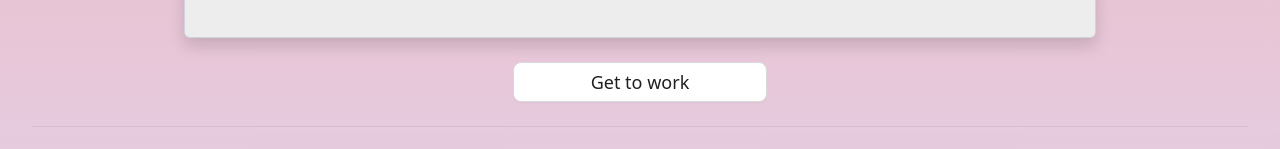
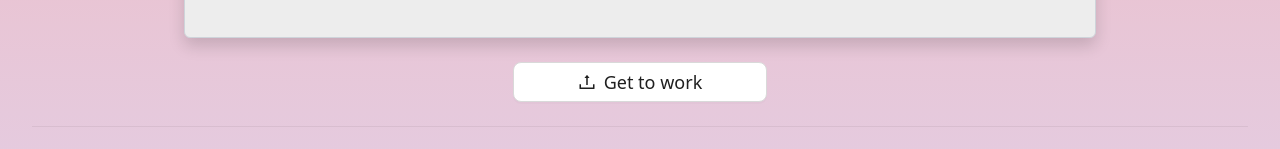
Before and after one commit to ExplainThisPR/explain-this-pr, a React (Create React App) app: page /playground in a window 1280 px wide. Shown: the part 714-863 px from the top of the page. Built offline with nearby package versions, Linux system fonts and the light colour scheme; no server answers; the database is empty.

Commit message:
Add upload icon to CTA on Playground
Makes it stand out a bit more

```diff
--- a/package.json
+++ b/package.json
@@ -3,6 +3,7 @@
   "version": "0.1.0",
   "private": true,
   "dependencies": {
+    "@ant-design/icons": "^5.0.1",
     "@testing-library/jest-dom": "^5.16.5",
     "@testing-library/react": "^13.4.0",
     "@testing-library/user-event": "^13.5.0",
--- a/src/pages/Playground/Playground.tsx
+++ b/src/pages/Playground/Playground.tsx
@@ -10,6 +10,7 @@ import './Playground.css';
 import { db } from '../../firebase';
 import SignUpModal from '../../components/SignUpModal';
 import { getAnalytics, logEvent } from 'firebase/analytics';
+import { UploadOutlined } from '@ant-design/icons';
 
 type PublicData = {
   last_run_at: string;
@@ -131,6 +132,7 @@ function Playground() {
             size="large"
             onClick={handleExplain}
             loading={loading}
+            icon={<UploadOutlined />}
             style={{ width: '100%' }}
           >
             Get to work
```
Also changed, not shown: 1 other file (tests, documents, lock files or other folders).
